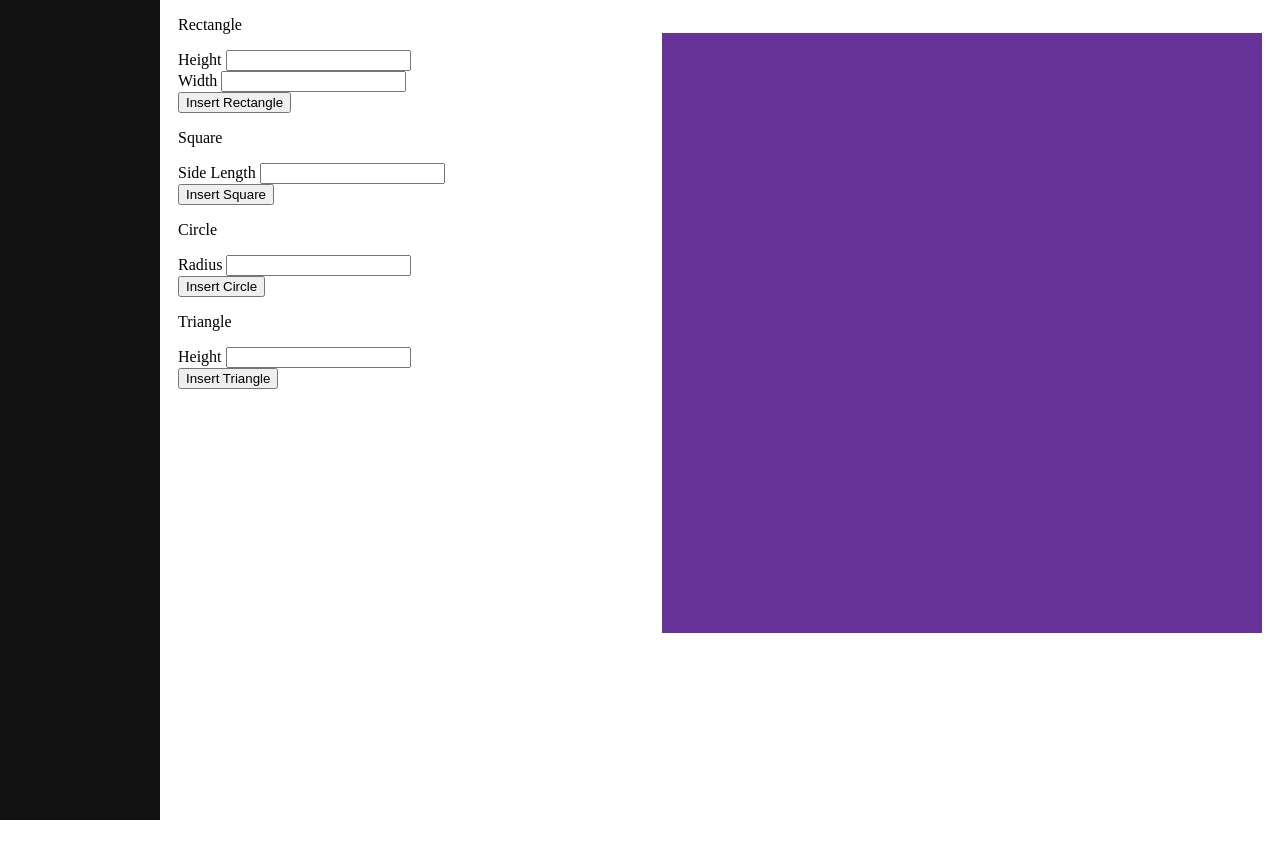
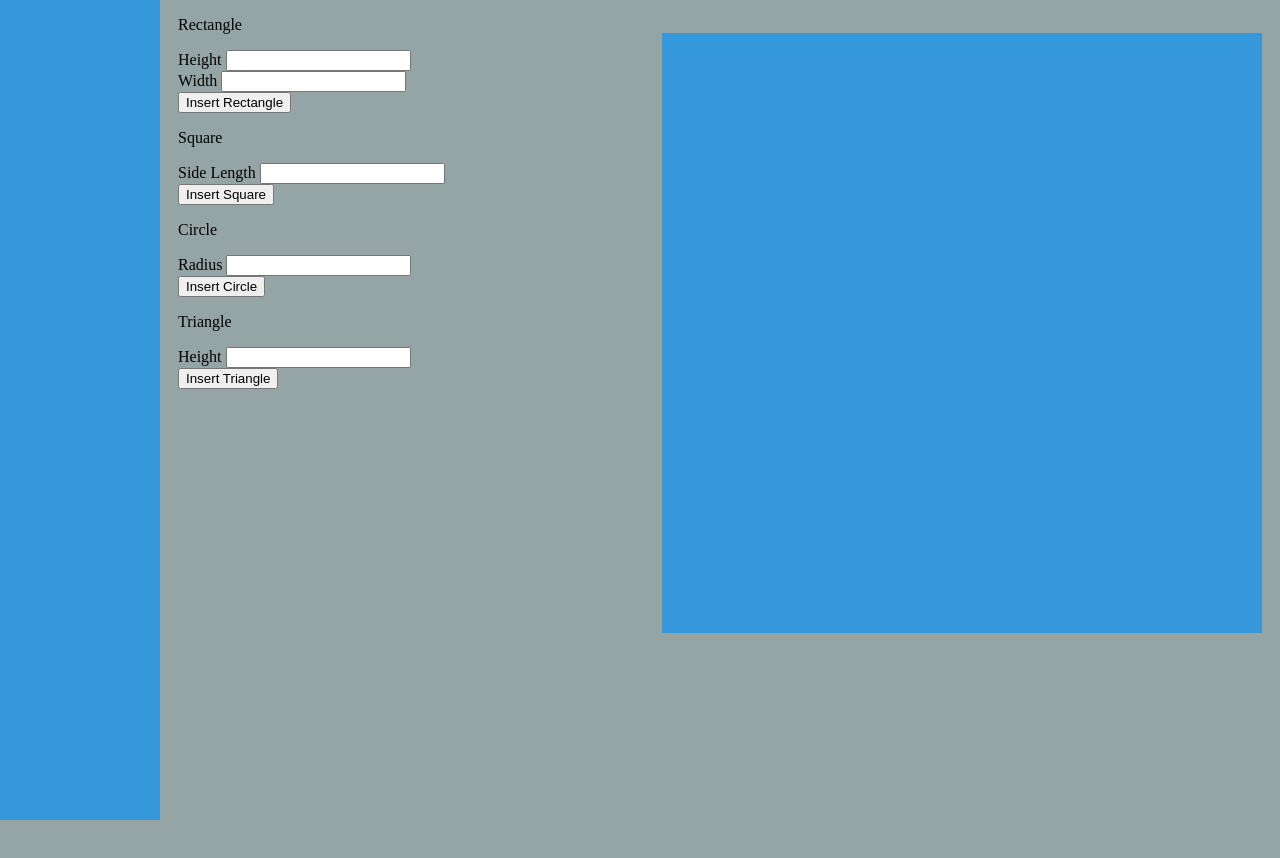
Before and after one commit to ngriffith29/Shape-Up-or-Shape-Out, a plain HTML site: page index.html in a window 1280 px wide. Drawn offline with Linux system fonts and the light colour scheme.

Commit message:
My code is mentally insane

```diff
--- a/app.js
+++ b/app.js
@@ -0,0 +1,3 @@
+document.getElementById("rec").addEventListener("click", function(){
+   console.log('hi')
+});
--- a/index.html
+++ b/index.html
@@ -15,7 +15,7 @@
 
     </div>
 <div class="main">
-    <container>
+
         <p>Rectangle</p>
         <span>Height</span>
         <input type="text">
@@ -23,36 +23,36 @@
         <span>Width</span>
         <input type="text">
         <br>
-        <button>Insert Rectangle</button>
+        <button id="rec">Insert Rectangle</button>
         <script src="app.js"></script>
-    </container>
 
-    <container>
+
+
         <p>Square</p>
         <span>Side Length</span>
         <input type="text">
         <br>
-        <button>Insert Square</button>
+        <button id="sq">Insert Square</button>
         <script src="app.js"></script>
-    </container>
 
-    <container>
+
+
         <p>Circle</p>
         <span>Radius</span>
         <input type="text">
         <br>
         <button>Insert Circle</button>
         <script src="app.js"></script>
-    </container>
 
-    <container>
+
+
         <p>Triangle</p>
         <span>Height</span>
         <input type="text">
         <br>
         <button>Insert Triangle</button>
         <script src="app.js"></script>
-    </container>
+
     <div class="draw"></div>
 
 
@@ -63,7 +63,7 @@
 
 
 
-
+<script src="app.js"></script>
 </body>
 
 </html>
--- a/style.css
+++ b/style.css
@@ -5,7 +5,7 @@
     z-index: 1; /* Stay on top */
     top: 0; /* Stay at the top */
     left: 0;
-    background-color: #111; /* Black */
+    background-color: #3498db; /* Black */
     overflow-x: hidden; /* Disable horizontal scroll */
     padding-top: 20px;
 }
@@ -13,6 +13,7 @@
 .main {
     margin-left: 160px; /* Same as the width of the sidebar */
     padding: 0px 10px;
+    color: black;
 }
 
 .draw
@@ -21,8 +22,12 @@
     float: right;
     height: 600px;
     width: 600px;
-    background-color: rebeccapurple;
-
+    background-color: #3498db;
     bottom: 335px;
 
 }
+
+body {
+    background-color: #95a5a6;
+
+}
```
